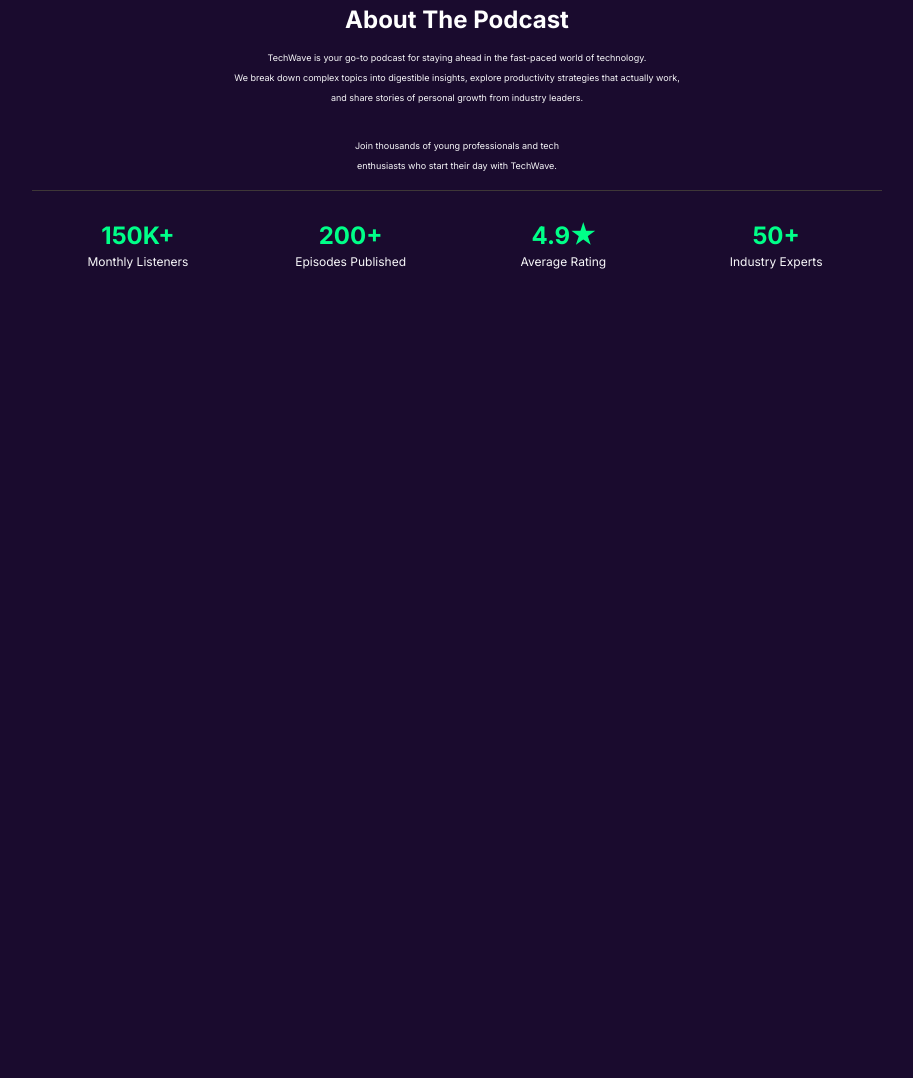
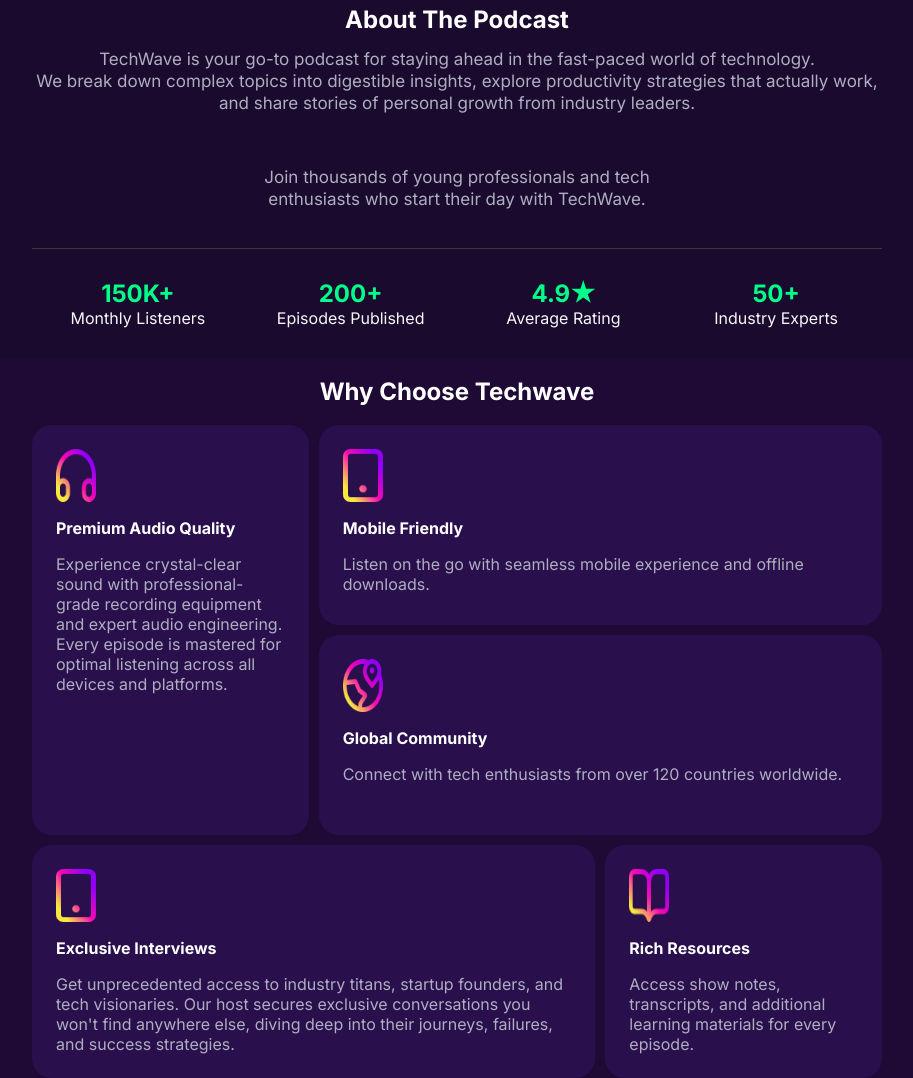
Before and after one commit to EsratJahanJui/B13-Assignment2, a plain HTML site: page index.html in a window 1280 px wide. Shown: the part 913-1991 px from the top of the page, without its empty margins (183-1096 px from the left). Before the commit the page ends 1213 px from the top, so only its background shows below. Drawn offline with Linux system fonts and the light colour scheme.

Commit message:
:complete responsive why choose section

```diff
--- a/index.html
+++ b/index.html
@@ -115,6 +115,62 @@
           </div>
         </div>
       </section>
+      <!-- Start Why Choose Section -->
+      <section class="why-choose-container">
+        <div class="why-choose-container-wrapper">
+          <h2 class="choose-text">Why Choose Techwave</h2>
+          <div class="why-card-wrapper">
+            <div class="why-card card-1">
+              <img src="./assets/headphone.png" class="why-img" alt="" />
+              <h4>Premium Audio Quality</h4>
+              <p>
+                Experience crystal-clear sound with professional-grade recording
+                equipment and expert audio engineering. Every episode is
+                mastered for optimal listening across all devices and platforms.
+              </p>
+            </div>
+            <!-- ----- -->
+            <div class="why-card card-2">
+              <img src="./assets/device.png" class="why-img" alt="" />
+              <h4>Mobile Friendly</h4>
+              <p>
+                Listen on the go with seamless mobile experience and offline
+                downloads.
+              </p>
+            </div>
+            <!-- ----------- -->
+            <div class="why-card card-3">
+              <img src="./assets/location.png" class="why-img" alt="" />
+              <h4>Global Community</h4>
+              <p>
+                Connect with tech enthusiasts from over 120 countries worldwide.
+              </p>
+            </div>
+            <!-- ---------- -->
+            <div class="why-card card-4">
+              <img src="./assets/device.png" class="why-img" alt="" />
+              <h4>Exclusive Interviews</h4>
+              <p>
+                Get unprecedented access to industry titans, startup founders,
+                and tech visionaries. Our host secures exclusive conversations
+                you won't find anywhere else, diving deep into their journeys,
+                failures, and success strategies.
+              </p>
+            </div>
+            <!-- ------- -->
+            <div class="why-card card-5">
+              <img src="./assets/resource.png" class="why-img" alt="" />
+              <h4>Rich Resources</h4>
+              <p>
+                Access show notes, transcripts, and additional learning
+                materials for every episode.
+              </p>
+            </div>
+
+            <!-- ================== -->
+          </div>
+        </div>
+      </section>
     </main>
   </body>
 </html>
--- a/style.css
+++ b/style.css
@@ -146,7 +146,8 @@ nav {
 .about-container .about-des {
   font-size: 16px;
   line-height: 22px;
-  padding: 14px 0;
+  color: #aeaec0;
+  margin-bottom: 24px;
 }
 
 /* statistics-items  */
@@ -175,6 +176,45 @@ nav {
   border-top: 1px solid rgb(62, 55, 55);
   margin: 0 auto;
 }
+/* Why Choose section */
+.why-choose-container-wrapper {
+  background-color: #1e0a35;
+  /* background-color: red; */
+}
+.why-choose-container-wrapper .choose-text {
+  text-align: center;
+  padding: 19px 0;
+}
+.why-card-wrapper {
+  display: grid;
+  grid-template-columns: repeat(1, 1fr);
+  gap: 10px;
+  justify-items: center;
+}
+.why-card-wrapper .why-card {
+  min-height: 200px;
+  max-width: 400px;
+  width: 100%;
+
+  border-radius: 20px;
+  background-color: #2a0f4d;
+  display: flex;
+  flex-direction: column;
+  justify-content: flex-start;
+  align-items: flex-start;
+  gap: 16px;
+  padding: 24px;
+}
+
+.why-card-wrapper .why-card .why-img {
+  width: 40px;
+  height: 53px;
+}
+.why-card-wrapper .why-card p {
+  color: #aeaec0;
+}
+
+/* border:1px solid red; */
 
 /* ------------------- */
 
@@ -239,18 +279,52 @@ nav {
     padding: 14px 0;
   }
   /* statistics-items  */
+  .about-container .about-des {
+    font-size: 17px;
+    line-height: 22px;
+  }
   .statistics-items .statistics-items-wrapper {
     display: grid;
     grid-template-columns: repeat(4, 1fr);
     gap: 1px;
+    justify-items: center;
 
-    justify-items: center;
     align-items: center;
   }
   .statistics-items {
     max-width: 850px;
     margin: 0 auto;
   }
+  .statistics-items-wrapper .stat-card span {
+    font-size: 16px;
+  }
+
+  /* Why cards */
+  .why-card-wrapper {
+    max-width: 850px;
+    margin: 0 auto;
+
+    display: grid;
+    grid-template-columns: repeat(3, 1fr);
+
+    gap: 10px;
+  }
+  .why-card-wrapper .why-card {
+    max-width: 100%;
+  }
+
+  .card-1 {
+    grid-row: span 2;
+  }
+  .card-2 {
+    grid-column: span 2;
+  }
+  .card-3 {
+    grid-column: span 2;
+  }
+  .card-4 {
+    grid-column: span 2;
+  }
 
   /* ======= */
 }
```
